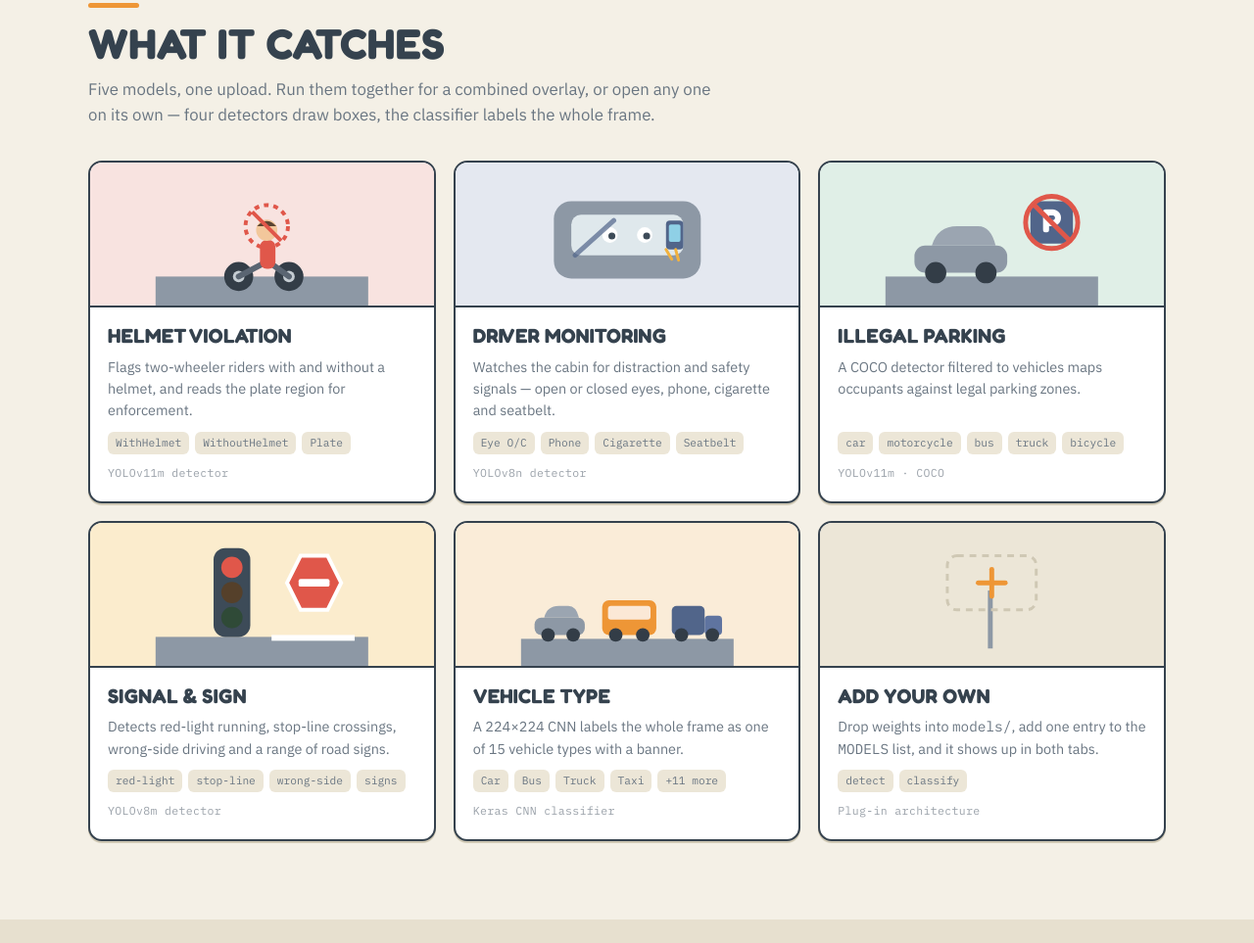
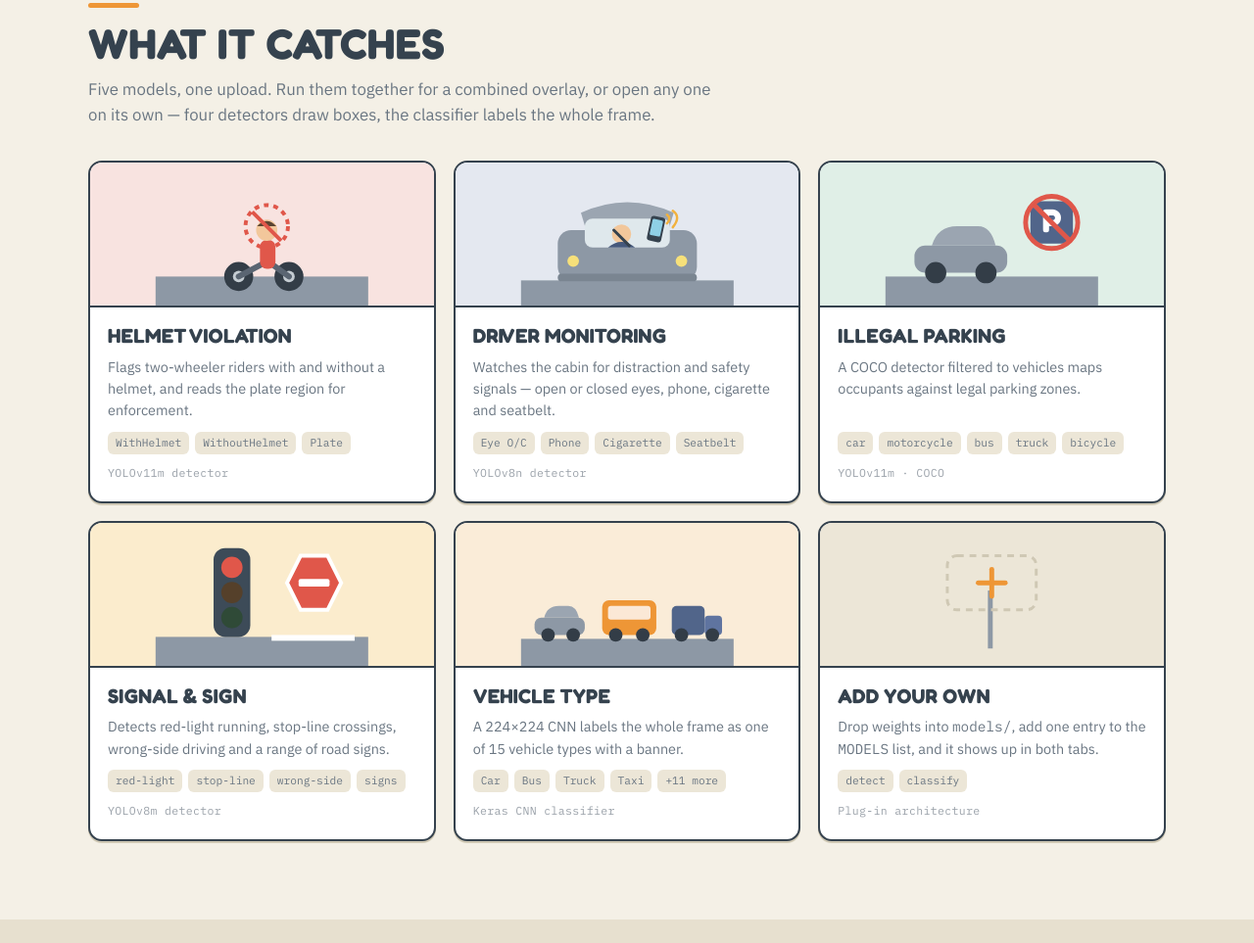
Before and after one commit to Tamanna-57/traffic-violation-ai, a plain HTML site: page frontend/index.html in a window 1280 px wide. Shown: the part 958-1921 px from the top of the page at 98% size. Drawn offline with Linux system fonts and the light colour scheme.

Commit message:
Clarify driver-monitoring illustration and add frontend README

```diff
--- a/frontend/index.html
+++ b/frontend/index.html
@@ -380,13 +380,18 @@
       <article class="vtile">
         <div class="illo" style="background:var(--blue-soft)">
           <svg viewBox="0 0 220 148" aria-hidden="true">
-            <rect x="34" y="40" width="152" height="80" rx="18" fill="#8d98a5"/>
-            <rect x="52" y="54" width="116" height="42" rx="10" fill="#dfe8ec"/>
-            <circle cx="92" cy="75" r="8" fill="#fff"/><circle cx="94" cy="76" r="3.6" fill="#3d4b58"/>
-            <circle cx="128" cy="75" r="8" fill="#fff"/><circle cx="130" cy="76" r="3.6" fill="#3d4b58"/>
-            <rect x="150" y="60" width="18" height="30" rx="4" fill="#51658a"/><rect x="153" y="64" width="12" height="18" rx="2" fill="#8fd0e6"/>
-            <path d="M150 90 l6 10" stroke="#f2b23e" stroke-width="3" stroke-linecap="round"/><path d="M160 90 l3 11" stroke="#f2b23e" stroke-width="3" stroke-linecap="round"/>
-            <path d="M56 96 L96 60" stroke="#51658a" stroke-width="5" stroke-linecap="round" opacity=".7"/>
+            <rect x="0" y="122" width="220" height="26" fill="#8d98a5"/>
+            <path d="M62 52 q48 -22 96 0 l-6 20 H68 Z" fill="#9ba5b1"/>
+            <rect x="38" y="70" width="144" height="52" rx="14" fill="#8d98a5"/>
+            <rect x="66" y="58" width="88" height="30" rx="8" fill="#dfe8ec"/>
+            <circle cx="104" cy="74" r="10" fill="#f2c79b"/>
+            <path d="M90 88 q14 -12 28 0 Z" fill="#45587b"/>
+            <line x1="96" y1="70" x2="112" y2="86" stroke="#35424e" stroke-width="3" stroke-linecap="round"/>
+            <g transform="rotate(12 140 70)"><rect x="132" y="56" width="15" height="26" rx="3" fill="#35424e"/><rect x="134" y="59" width="11" height="17" rx="1.5" fill="#8fd0e6"/></g>
+            <path d="M151 54 q5 4 0 9" stroke="#f2b23e" stroke-width="2.5" fill="none" stroke-linecap="round"/>
+            <path d="M157 50 q9 6 0 17" stroke="#f2b23e" stroke-width="2.5" fill="none" stroke-linecap="round"/>
+            <circle cx="54" cy="102" r="6" fill="#f6e07a"/><circle cx="166" cy="102" r="6" fill="#f6e07a"/>
+            <rect x="38" y="115" width="144" height="8" rx="4" fill="#7a8591"/>
           </svg>
         </div>
         <div class="vbody">
```
Also changed, not shown: 1 other file.
